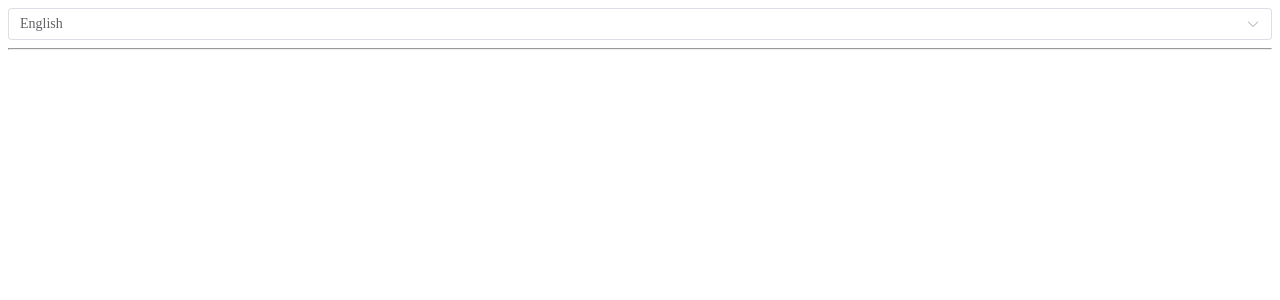
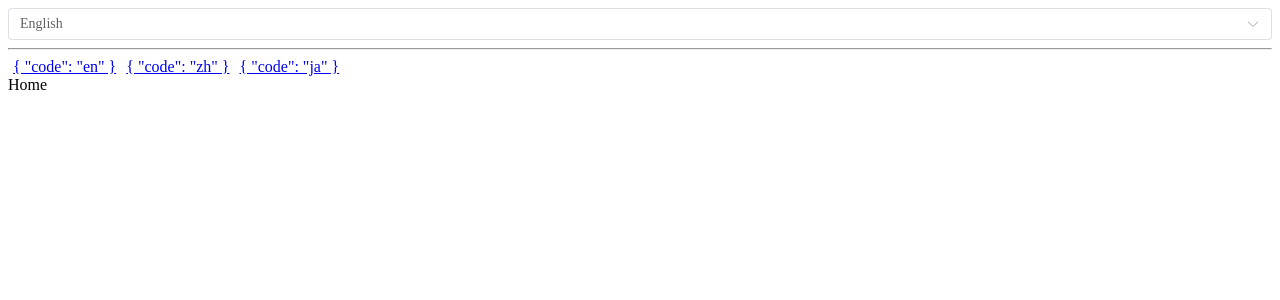
Before and after one commit to songhannnn/Nxut3_Recording, a Nuxt app: page /setLang in a window 1280 px wide. Before the commit this address had no page. Shown: the top 300 px of the page. Built offline with nearby package versions, Linux system fonts and the light colour scheme.

Commit message:
新增 语言切换使用案例

```diff
--- a/components/Header/header.vue
+++ b/components/Header/header.vue
@@ -31,12 +31,13 @@ const options = [
 
 const { locale } = useI18n()
 
-// 国际化
+// 语言切换跳转页面
 const localeRoute = useLocaleRoute()
 const changeLang = async () => {
+    // 用于把当前页面生成对应的语言前缀的路由,例如:/zh/,/zh/about
     const routePath = localeRoute({ path: route.fullPath, query: { ...route.query } })
     if (routePath) {
-        return navigateTo(routePath.fullPath)
+        return navigateTo(routePath.fullPath)  // 路由跳转
     }
 }
 </script>
--- a/pages/about.vue
+++ b/pages/about.vue
@@ -1,11 +1,11 @@
 <template>
   <div class="about">
     {{ $t('about') }}
+    <NuxtLinkLocale to="/">{{ $t('home') }}</NuxtLinkLocale>
   </div>
 </template>
 
 <script setup lang='ts'>
-import { ref, reactive } from 'vue';
 
 </script>
 
--- a/pages/index.vue
+++ b/pages/index.vue
@@ -1,11 +1,12 @@
 <template>
     <div class="index">
         {{ $t('home') }}
+        <NuxtLinkLocale to="/about">{{ $t('about') }}</NuxtLinkLocale>
     </div>
 </template>
 
 <script setup lang='ts'>
-import { ref, reactive } from 'vue';
+
 
 </script>
 
--- /dev/null
+++ b/pages/setLang.vue
@@ -0,0 +1,27 @@
+<template>
+    <div class="test">
+        <a href="#" v-for="lc in locales" :key="(lc as string)" @click.prevent.stop="setLocale(lc as string)">
+            {{ lc }}
+        </a>
+        <br>
+        {{ $t('home') }}
+    </div>
+</template>
+
+<script setup lang='ts'>
+const { locale, locales, setLocale } = useI18n()
+/*
+   locale 当前i18n的语言 en
+   locales i18n中配置的所有语言  {0: 'en', 1: 'zh', 2: 'ja'}
+   setLocale 设置i18n语言
+*/
+
+</script>
+
+<style scoped lang="scss">
+.test {
+    a {
+        margin: 5px;
+    }
+}
+</style>
```
